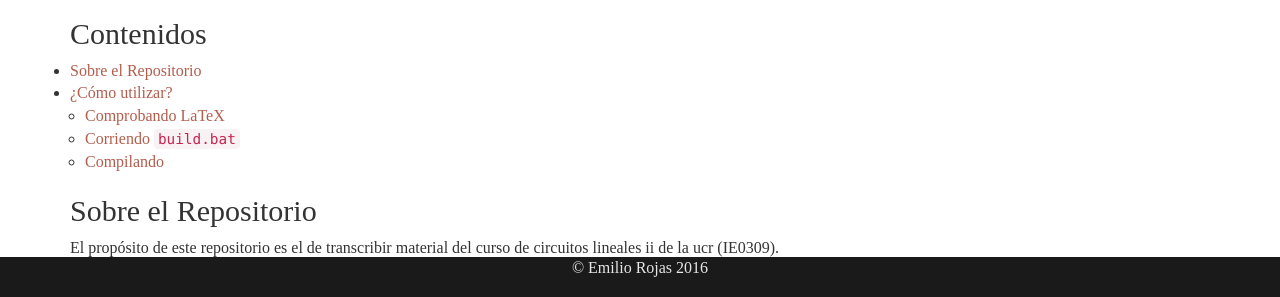
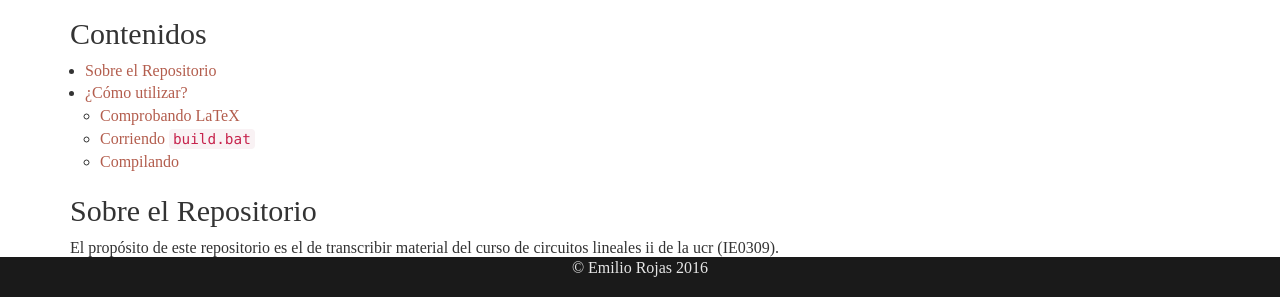
Before and after one commit to emilio93/Circuitos-Lineales-II, a plain HTML site: page index.html in a window 1280 px wide. Shown: the part 503-800 px from the top of the page. Drawn offline with nearby package versions, Linux system fonts and the light colour scheme; no server answers; a web font is replaced by a local one.

Commit message:
Update style.css

```diff
--- a/style.css
+++ b/style.css
@@ -28,7 +28,7 @@ ul {
   padding-left: 0;
 }
 
-li > ul > li {
+ul > li {
   margin-left: 15px;
 }
 
```
